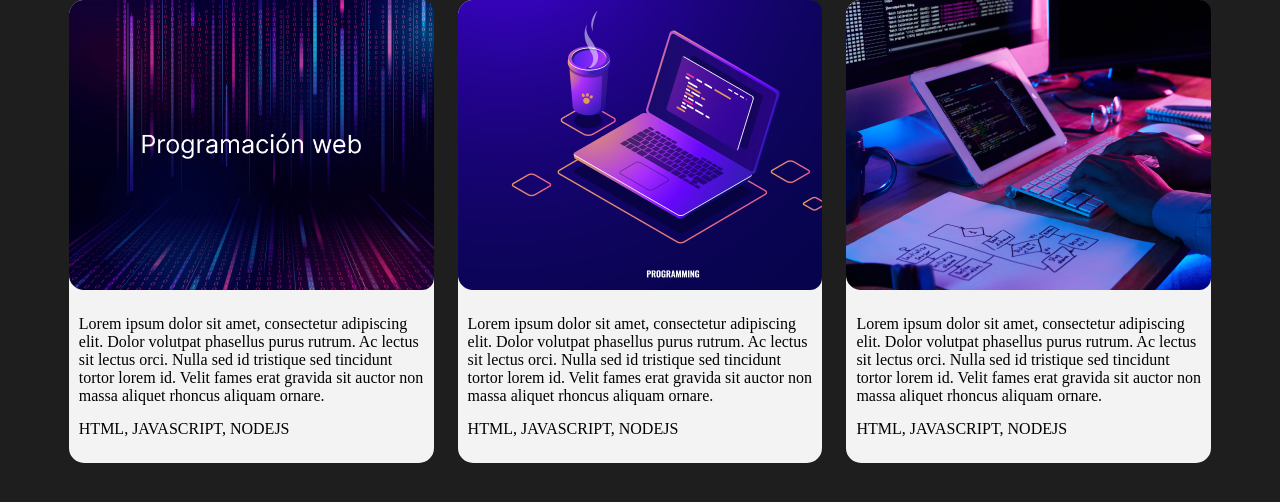
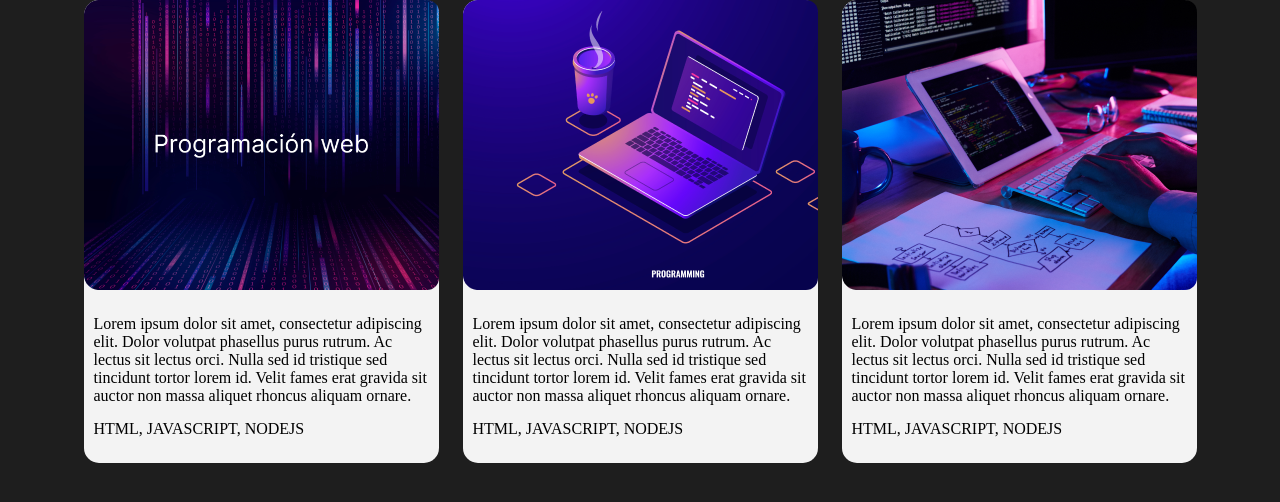
Before and after one commit to MarcosSalinas77/practicaHTML, a plain HTML site: page index.html in a window 1280 px wide. Drawn offline with Linux system fonts and the light colour scheme.

Commit message:
corrigiendo detalle

```diff
--- a/css/styles.css
+++ b/css/styles.css
@@ -5,7 +5,7 @@
 }
 .main-card{
     /* height: 755px; */
-    max-width: 400px;
+    max-width: 355px;
     background-color: #F3F3F3;
     margin: auto;
     border-radius: 15px;
@@ -61,7 +61,6 @@
     }
     .main-card{
         width: 30%;
-        max-width: 430px;
         display: inline-block;
     }
 }
```
